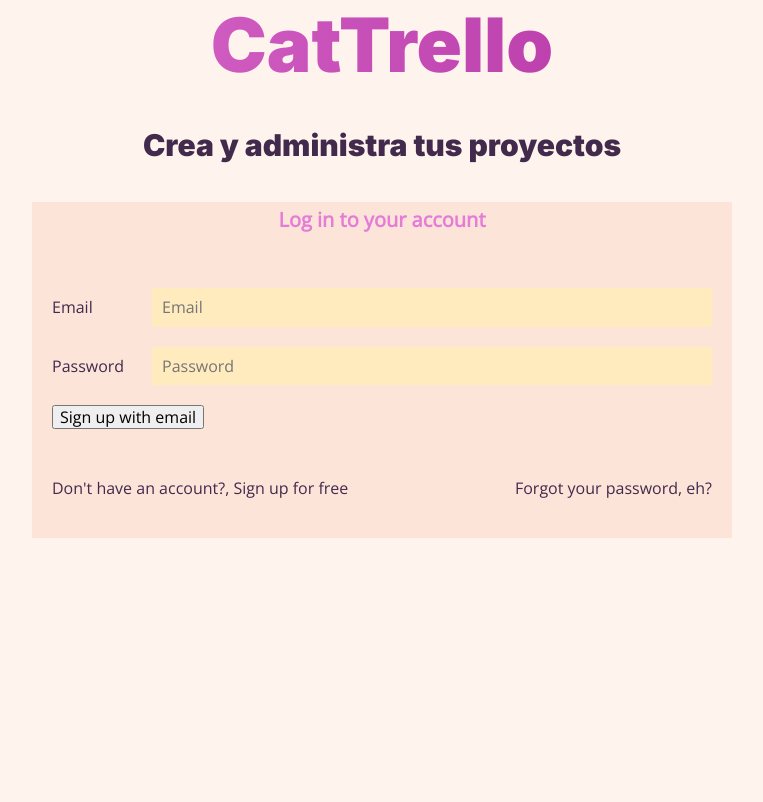
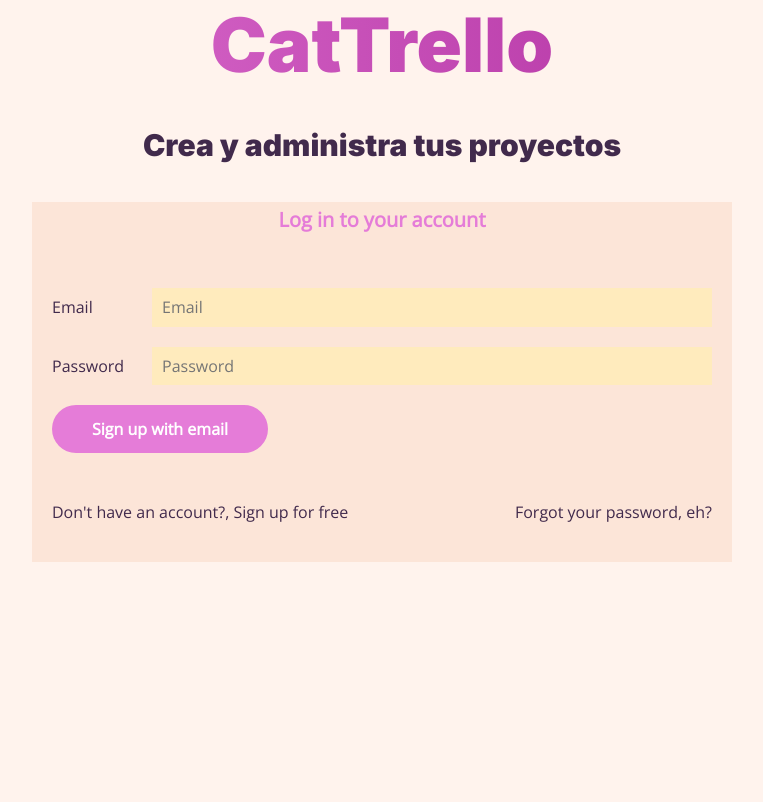
Before and after one commit to Maya-Alferez/UpTask, a PHP site: template views/auth/login.php in a window 1280 px wide. Shown: the part 28-830 px from the top of the page, without its empty margins (258-1021 px from the left). Run offline with PHP 8.4, Linux system fonts and the light colour scheme; the template is opened without the code that fills it, so the values that code supplies are empty.

Commit message:
Vista Login
Se finaliza el diseño de la página login.

```diff
--- a/src/scss/auth/_index.scss
+++ b/src/scss/auth/_index.scss
@@ -1 +1 @@
-@forward 'crear';
+@forward 'login';
--- a/src/scss/auth/_crear.scss
+++ b/src/scss/auth/_login.scss
@@ -1,7 +1,7 @@
 @use 'base/mixins' as m;
 @use 'base/variables' as v;
 
-.crear {
+.login {
     margin-top: 3rem;
     .uptask {
         background: linear-gradient(to right, #E57CD8 0%, darken(#E57CD8, 30%) 100%);
@@ -14,4 +14,19 @@
             font-size: 7.5rem;
         }
     }
+
+    input[type="submit"] {
+        border-radius: 2.6rem;
+        @include m.boton(#E57CD8, v.$blanco);
+    }
+
+    .acciones {
+        a {
+            color:rgb(65, 42, 76);
+            &:hover {
+                cursor: pointer;
+                color:#E57CD8;
+            }
+        }
+    }
 }
--- a/views/auth/login.php
+++ b/views/auth/login.php
@@ -1,4 +1,4 @@
-<div class="contenedor crear">
+<div class="contenedor login">
     <h1 class="uptask">CatTrello</h1>
     <p class="tagline">Crea y administra tus proyectos</p>
 
```
Also changed, not shown: public/build/css/app.css, 1 other file.
